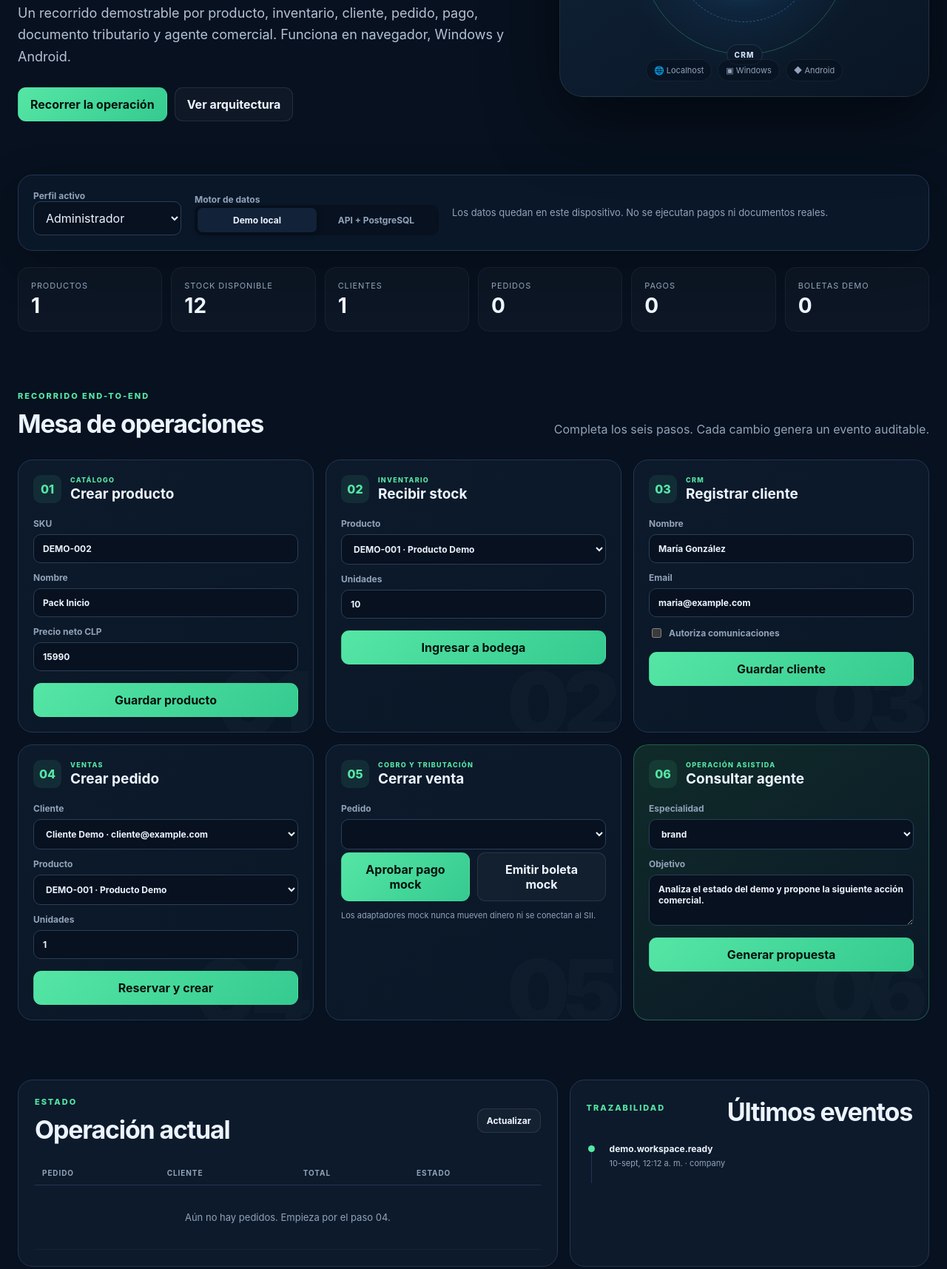
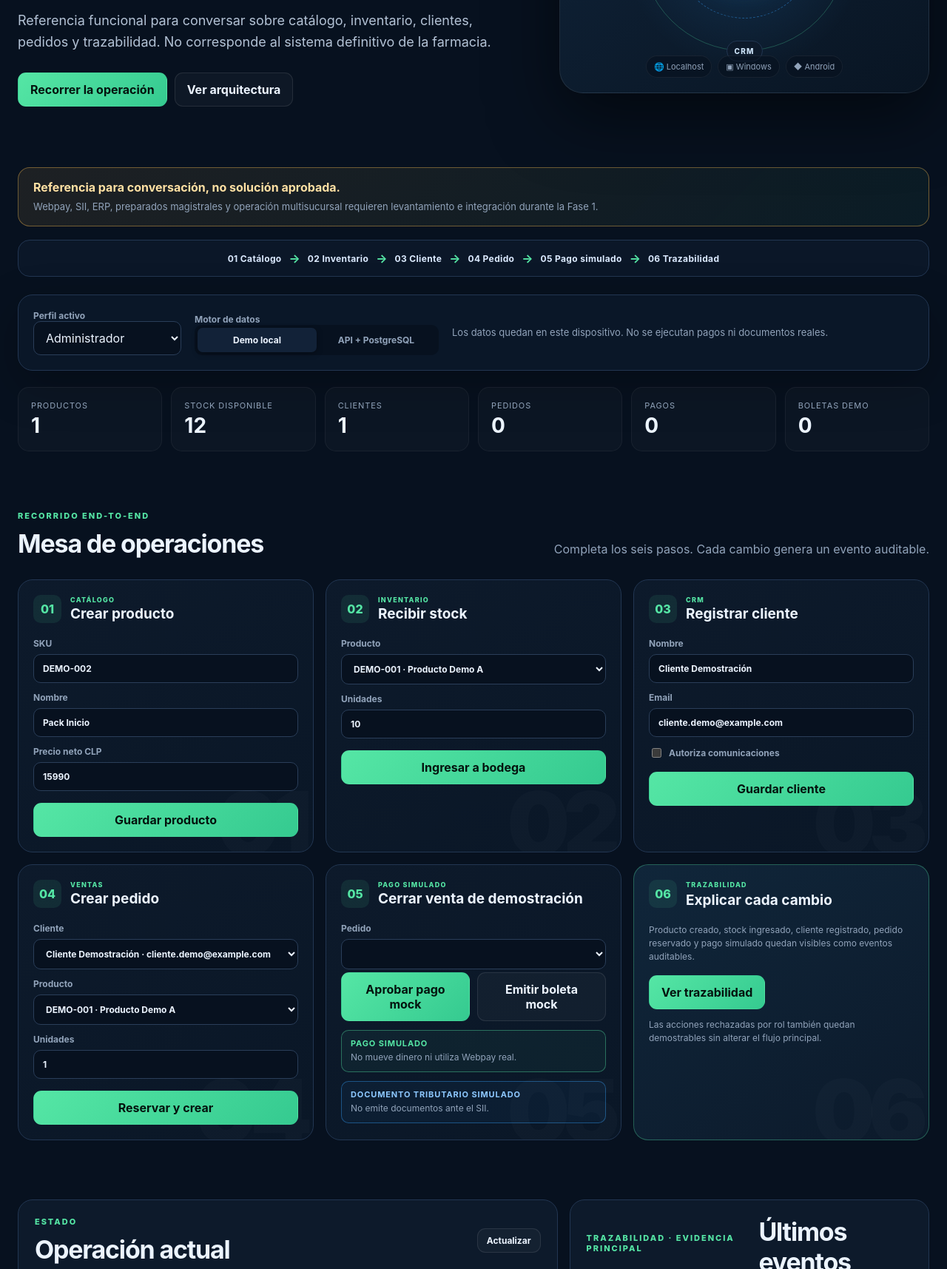
Before and after one commit to vladimiracunadev-create/commerce-operating-system, an Electron app: page apps/web/index.html in a window 1280 px wide. Shown: the part 440-2155 px from the top of the page at 74% size. Drawn offline with Linux system fonts and the light colour scheme; no server answers.

Commit message:
feat(demo): add conceptual presentation mode

```diff
--- a/apps/web/demo-core.js
+++ b/apps/web/demo-core.js
@@ -27,9 +27,9 @@ export function seedState() {
   return {
     version: DEMO_VERSION,
     company: { id: 'demo-company', name: 'Empresa Demo SpA', currency: 'CLP' },
-    products: [{ id: 'product-demo', sku: 'DEMO-001', name: 'Producto Demo', description: 'Producto inicial para recorrer el flujo completo.', price_cents: 10000, active: true, created_at: createdAt }],
-    stock: [{ product_id: 'product-demo', sku: 'DEMO-001', name: 'Producto Demo', quantity: 12, reserved: 0 }],
-    customers: [{ id: 'customer-demo', name: 'Cliente Demo', email: 'cliente@example.com', consent_marketing: true, created_at: createdAt }],
+    products: [{ id: 'product-demo', sku: 'DEMO-001', name: 'Producto Demo A', description: 'Producto ficticio para recorrer el flujo completo.', price_cents: 10000, active: true, created_at: createdAt }],
+    stock: [{ product_id: 'product-demo', sku: 'DEMO-001', name: 'Producto Demo A', quantity: 12, reserved: 0 }],
+    customers: [{ id: 'customer-demo', name: 'Cliente Demostración', email: 'cliente.demo@example.com', consent_marketing: true, created_at: createdAt }],
     orders: [], payments: [], tax_documents: [], agent_runs: [],
     events: [{ event_type: 'demo.workspace.ready', aggregate_type: 'company', aggregate_id: 'demo-company', payload: { version: DEMO_VERSION }, created_at: createdAt }],
   };
--- a/apps/web/index.html
+++ b/apps/web/index.html
@@ -4,19 +4,20 @@
   <meta charset="utf-8">
   <meta name="viewport" content="width=device-width,initial-scale=1,viewport-fit=cover">
   <meta name="theme-color" content="#07111f">
-  <meta name="description" content="Demo operativa de Commerce OS: catálogo, inventario, CRM, pedidos, pagos, tributación y agentes.">
+  <meta name="description" content="Demo conceptual de Commerce OS: catálogo, inventario, clientes, pedidos y trazabilidad, sin integraciones reales.">
   <meta http-equiv="Content-Security-Policy" content="default-src 'self'; script-src 'self'; style-src 'self'; img-src 'self' data:; connect-src 'self' http://127.0.0.1:* http://localhost:* http://10.0.2.2:* https:; font-src 'self'; object-src 'none'; base-uri 'self'; form-action 'self'">
-  <title>Commerce OS Demo</title>
+  <title>Commerce Operating System — Demo conceptual</title>
   <link rel="icon" href="./assets/logo.svg" type="image/svg+xml">
   <link rel="manifest" href="./manifest.webmanifest">
   <link rel="stylesheet" href="./styles.css">
+  <link rel="stylesheet" href="./presentation.css">
 </head>
 <body>
   <a class="skip-link" href="#workspace">Saltar al espacio de trabajo</a>
   <header class="topbar">
     <a class="brand" href="#top" aria-label="Commerce OS, inicio">
       <img src="./assets/logo.svg" alt="" width="38" height="38">
-      <span><strong>Commerce OS</strong><small>Demo operativa · v0.1.0</small></span>
+      <span><strong>Commerce OS</strong><small>Demo conceptual · v0.2.0</small></span>
     </a>
     <div class="topbar-actions">
       <span class="connection" id="connection"><i></i><span>Iniciando</span></span>
@@ -27,9 +28,9 @@
   <main id="top">
     <section class="hero" aria-labelledby="hero-title">
       <div>
-        <p class="eyebrow">UNA OPERACIÓN · TRES SUPERFICIES</p>
-        <h1 id="hero-title">Del catálogo a la venta,<br><span>sin perder el hilo.</span></h1>
-        <p class="hero-copy">Un recorrido demostrable por producto, inventario, cliente, pedido, pago, documento tributario y agente comercial. Funciona en navegador, Windows y Android.</p>
+        <p class="eyebrow">DEMO CONCEPTUAL · EJECUCIÓN LOCAL</p>
+        <h1 id="hero-title">Commerce Operating System<br><span>Demo conceptual</span></h1>
+        <p class="hero-copy">Referencia funcional para conversar sobre catálogo, inventario, clientes, pedidos y trazabilidad. No corresponde al sistema definitivo de la farmacia.</p>
         <div class="hero-actions">
           <a class="button primary" href="#workspace">Recorrer la operación</a>
           <a class="button ghost" href="#architecture">Ver arquitectura</a>
@@ -40,6 +41,15 @@
         <div class="platform-strip"><span>🌐 Localhost</span><span>▣ Windows</span><span>◆ Android</span></div>
       </div>
     </section>
+
+    <section class="concept-notice" aria-label="Alcance de la demostración">
+      <strong>Referencia para conversación, no solución aprobada.</strong>
+      <span>Webpay, SII, ERP, preparados magistrales y operación multisucursal requieren levantamiento e integración durante la Fase 1.</span>
+    </section>
+
+    <nav class="demo-route" aria-label="Recorrido recomendado de la demo">
+      <span>01 Catálogo</span><b>→</b><span>02 Inventario</span><b>→</b><span>03 Cliente</span><b>→</b><span>04 Pedido</span><b>→</b><span>05 Pago simulado</span><b>→</b><span>06 Trazabilidad</span>
+    </nav>
 
     <section class="control-deck" aria-label="Configuración de la demo">
       <div>
@@ -99,8 +109,8 @@
         <article class="task-card" data-step="03">
           <header><span>03</span><div><p>CRM</p><h3>Registrar cliente</h3></div></header>
           <form id="customerForm">
-            <label>Nombre<input name="name" value="María González" required></label>
-            <label>Email<input name="email" type="email" value="maria@example.com" required></label>
+            <label>Nombre<input name="name" value="Cliente Demostración" required></label>
+            <label>Email<input name="email" type="email" value="cliente.demo@example.com" required></label>
             <label class="check"><input name="consent_marketing" type="checkbox"> Autoriza comunicaciones</label>
             <button class="button primary" type="submit">Guardar cliente</button>
           </form>
@@ -117,27 +127,36 @@
         </article>
 
         <article class="task-card" data-step="05">
-          <header><span>05</span><div><p>COBRO Y TRIBUTACIÓN</p><h3>Cerrar venta</h3></div></header>
+          <header><span>05</span><div><p>PAGO SIMULADO</p><h3>Cerrar venta de demostración</h3></div></header>
           <label>Pedido<select id="orderSelect"></select></label>
           <div class="split-actions"><button class="button primary" id="payButton" type="button">Aprobar pago mock</button><button class="button ghost" id="taxButton" type="button">Emitir boleta mock</button></div>
-          <p class="fine-print">Los adaptadores mock nunca mueven dinero ni se conectan al SII.</p>
+          <div class="simulation-warning"><strong>PAGO SIMULADO</strong><span>No mueve dinero ni utiliza Webpay real.</span></div>
+          <div class="simulation-warning tax"><strong>DOCUMENTO TRIBUTARIO SIMULADO</strong><span>No emite documentos ante el SII.</span></div>
         </article>
 
-        <article class="task-card accent" data-step="06">
-          <header><span>06</span><div><p>OPERACIÓN ASISTIDA</p><h3>Consultar agente</h3></div></header>
-          <form id="agentForm">
-            <label>Especialidad<select name="agent"><option>brand</option><option>catalog</option><option>crm</option><option>partnerships</option><option>marketing</option></select></label>
-            <label>Objetivo<textarea name="goal" rows="3">Analiza el estado del demo y propone la siguiente acción comercial.</textarea></label>
-            <button class="button primary" type="submit">Generar propuesta</button>
-          </form>
+        <article class="task-card trace-card" data-step="06">
+          <header><span>06</span><div><p>TRAZABILIDAD</p><h3>Explicar cada cambio</h3></div></header>
+          <p>Producto creado, stock ingresado, cliente registrado, pedido reservado y pago simulado quedan visibles como eventos auditables.</p>
+          <a class="button primary" href="#traceability">Ver trazabilidad</a>
+          <p class="fine-print">Las acciones rechazadas por rol también quedan demostrables sin alterar el flujo principal.</p>
         </article>
       </div>
     </section>
 
     <section class="evidence-grid">
       <article class="data-panel"><header><div><p class="eyebrow">ESTADO</p><h2>Operación actual</h2></div><button id="refreshButton" class="button ghost compact" type="button">Actualizar</button></header><div class="table-wrap"><table><thead><tr><th>Pedido</th><th>Cliente</th><th>Total</th><th>Estado</th></tr></thead><tbody id="ordersTable"></tbody></table></div></article>
-      <article class="timeline-panel"><header><p class="eyebrow">TRAZABILIDAD</p><h2>Últimos eventos</h2></header><ol id="eventTimeline"></ol></article>
+      <article class="timeline-panel" id="traceability"><header><p class="eyebrow">TRAZABILIDAD · EVIDENCIA PRINCIPAL</p><h2>Últimos eventos</h2></header><ol id="eventTimeline"></ol></article>
     </section>
+
+    <details class="secondary-panel">
+      <summary>Funcionalidad secundaria: agentes con aprobación humana</summary>
+      <p>Los agentes proponen; no ejecutan escrituras externas. Úsalos únicamente si surge una pregunta directa.</p>
+      <form id="agentForm">
+        <label>Especialidad<select name="agent"><option>brand</option><option>catalog</option><option>crm</option><option>partnerships</option><option>marketing</option></select></label>
+        <label>Objetivo<textarea name="goal" rows="3">Analiza el estado del demo y propone la siguiente acción comercial.</textarea></label>
+        <button class="button primary" type="submit">Generar propuesta</button>
+      </form>
+    </details>
 
     <section class="architecture" id="architecture">
       <div class="section-heading"><div><p class="eyebrow">ARQUITECTURA CONSOLIDADA</p><h2>La interfaz no decide el backend</h2></div><p>Las superficies comparten la misma experiencia. El adaptador de datos cambia según el entorno.</p></div>
--- /dev/null
+++ b/apps/web/presentation.css
@@ -0,0 +1,136 @@
+.concept-notice {
+  display: grid;
+  gap: 6px;
+  margin: 0 0 18px;
+  padding: 16px 20px;
+  border: 1px solid #f8b84e66;
+  border-radius: 16px;
+  background: linear-gradient(135deg, #f8b84e18, #55e6a50d);
+}
+
+.concept-notice strong {
+  color: #ffe0a3;
+}
+
+.concept-notice span {
+  color: var(--muted);
+  font-size: 13px;
+  line-height: 1.55;
+}
+
+.demo-route {
+  display: flex;
+  align-items: center;
+  justify-content: center;
+  gap: 10px;
+  margin: 0 0 24px;
+  padding: 14px 18px;
+  overflow-x: auto;
+  border: 1px solid var(--line);
+  border-radius: 16px;
+  background: #0d1a2bcc;
+  white-space: nowrap;
+}
+
+.demo-route span {
+  color: #dbeaff;
+  font-size: 12px;
+  font-weight: 700;
+  letter-spacing: .03em;
+}
+
+.demo-route b {
+  color: var(--green);
+}
+
+.simulation-warning {
+  display: grid;
+  gap: 3px;
+  margin-top: 12px;
+  padding: 10px 12px;
+  border: 1px solid #55e6a566;
+  border-radius: 10px;
+  background: #55e6a50d;
+}
+
+.simulation-warning.tax {
+  border-color: #36a3ff66;
+  background: #36a3ff0d;
+}
+
+.simulation-warning strong {
+  color: var(--green);
+  font-size: 11px;
+  letter-spacing: .08em;
+}
+
+.simulation-warning.tax strong {
+  color: #8dc8ff;
+}
+
+.simulation-warning span,
+.trace-card p,
+.secondary-panel > p {
+  color: var(--muted);
+  font-size: 12px;
+  line-height: 1.5;
+}
+
+.trace-card {
+  border-color: #55e6a555;
+  background: linear-gradient(145deg, #10263a, #0c1a2b);
+}
+
+.trace-card .button {
+  width: fit-content;
+}
+
+.secondary-panel {
+  margin: -40px 0 64px;
+  padding: 18px 22px;
+  border: 1px solid var(--line);
+  border-radius: 18px;
+  background: #0d1a2b;
+}
+
+.secondary-panel summary {
+  cursor: pointer;
+  color: #c8d8e9;
+  font-weight: 700;
+}
+
+.secondary-panel form {
+  display: grid;
+  grid-template-columns: 1fr 2fr auto;
+  gap: 14px;
+  align-items: end;
+  margin-top: 16px;
+}
+
+@media (max-width: 900px) {
+  .demo-route {
+    justify-content: flex-start;
+  }
+
+  .secondary-panel form {
+    grid-template-columns: 1fr;
+  }
+}
+
+@media (max-width: 640px) {
+  .topbar #resetButton {
+    display: inline-flex;
+  }
+
+  .concept-notice {
+    margin-top: 8px;
+  }
+
+  .demo-route {
+    margin-bottom: 18px;
+  }
+
+  .secondary-panel {
+    margin-top: -30px;
+  }
+}
--- a/apps/web/sw.js
+++ b/apps/web/sw.js
@@ -1,5 +1,5 @@
-const CACHE = 'commerce-os-demo-v1';
-const ASSETS = ['./', './index.html', './styles.css', './app.js', './manifest.webmanifest', './assets/logo.svg', '../../packages/demo-core/index.js'];
+const CACHE = 'commerce-os-demo-v2';
+const ASSETS = ['./', './index.html', './styles.css', './presentation.css', './app.js', './manifest.webmanifest', './assets/logo.svg', './demo-core.js'];
 self.addEventListener('install', (event) => event.waitUntil(caches.open(CACHE).then((cache) => cache.addAll(ASSETS)).then(() => self.skipWaiting())));
 self.addEventListener('activate', (event) => event.waitUntil(caches.keys().then((keys) => Promise.all(keys.filter((key) => key !== CACHE).map((key) => caches.delete(key)))).then(() => self.clients.claim())));
 self.addEventListener('fetch', (event) => {
--- a/packages/demo-core/index.js
+++ b/packages/demo-core/index.js
@@ -27,9 +27,9 @@ export function seedState() {
   return {
     version: DEMO_VERSION,
     company: { id: 'demo-company', name: 'Empresa Demo SpA', currency: 'CLP' },
-    products: [{ id: 'product-demo', sku: 'DEMO-001', name: 'Producto Demo', description: 'Producto inicial para recorrer el flujo completo.', price_cents: 10000, active: true, created_at: createdAt }],
-    stock: [{ product_id: 'product-demo', sku: 'DEMO-001', name: 'Producto Demo', quantity: 12, reserved: 0 }],
-    customers: [{ id: 'customer-demo', name: 'Cliente Demo', email: 'cliente@example.com', consent_marketing: true, created_at: createdAt }],
+    products: [{ id: 'product-demo', sku: 'DEMO-001', name: 'Producto Demo A', description: 'Producto ficticio para recorrer el flujo completo.', price_cents: 10000, active: true, created_at: createdAt }],
+    stock: [{ product_id: 'product-demo', sku: 'DEMO-001', name: 'Producto Demo A', quantity: 12, reserved: 0 }],
+    customers: [{ id: 'customer-demo', name: 'Cliente Demostración', email: 'cliente.demo@example.com', consent_marketing: true, created_at: createdAt }],
     orders: [], payments: [], tax_documents: [], agent_runs: [],
     events: [{ event_type: 'demo.workspace.ready', aggregate_type: 'company', aggregate_id: 'demo-company', payload: { version: DEMO_VERSION }, created_at: createdAt }],
   };
```
Also changed, not shown: apps/web/manifest.webmanifest.
